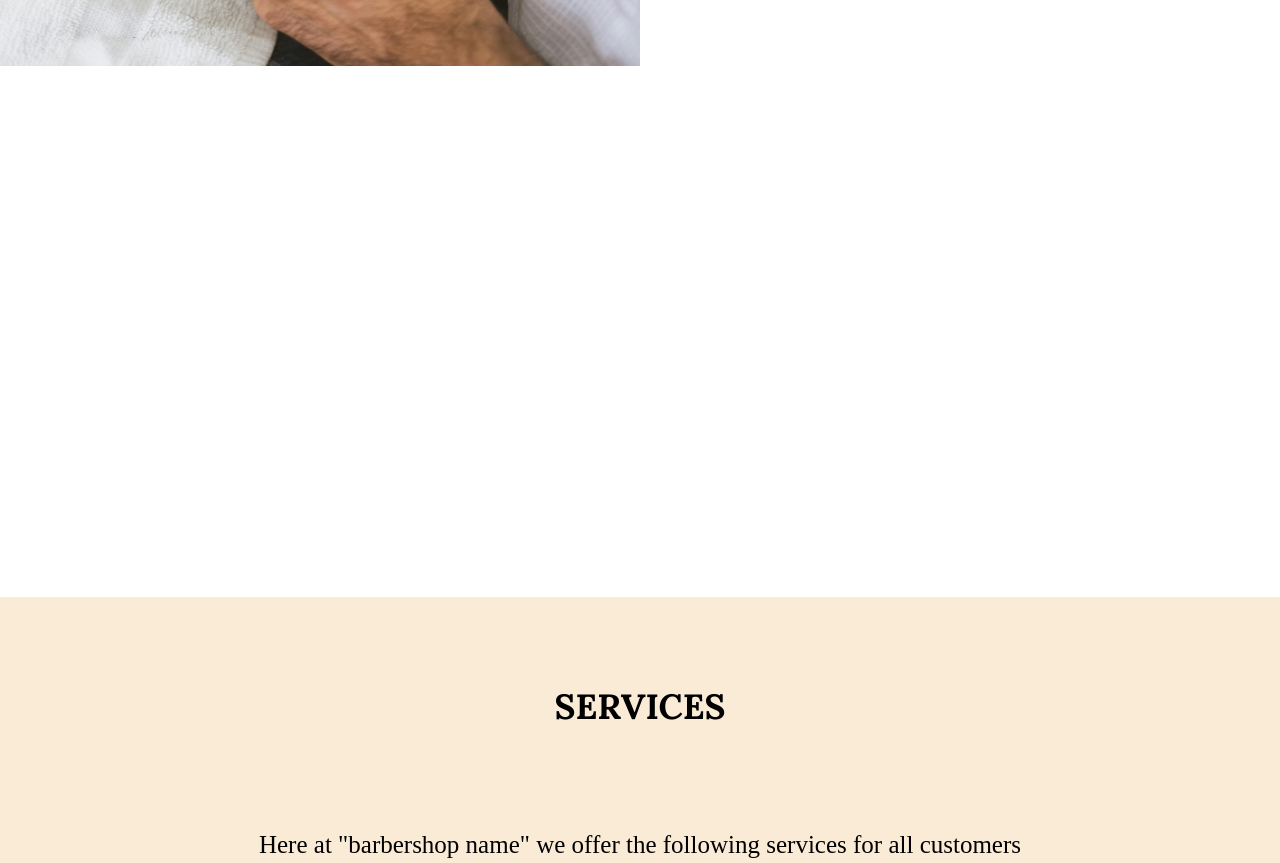
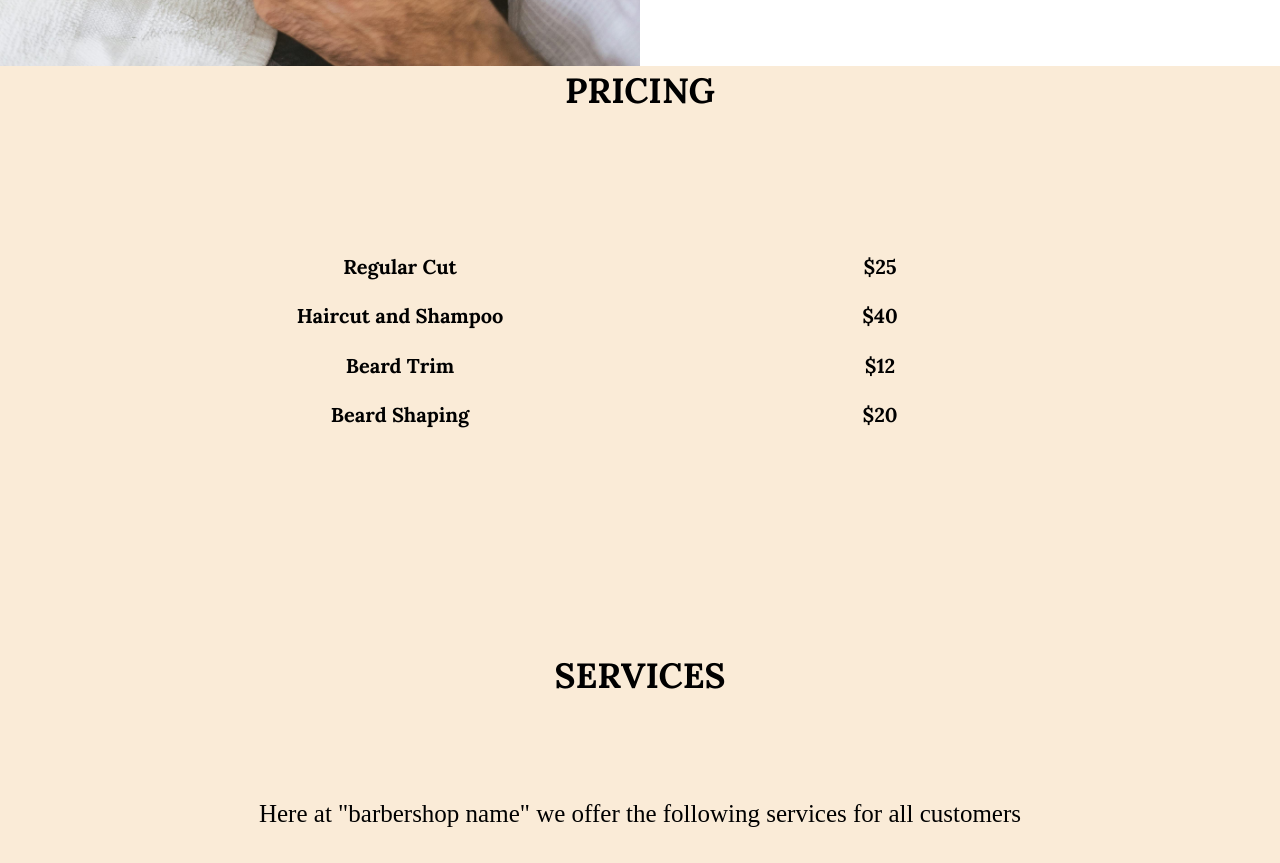
Before and after one commit to Braxtonking123/Barbershop-example, a plain HTML site: page index.html in a window 1280 px wide. Shown: the part 1776-2639 px from the top of the page. Drawn offline with nearby package versions, Linux system fonts and the light colour scheme.

Commit message:
Update styles.css

```diff
--- a/styles.css
+++ b/styles.css
@@ -240,6 +240,77 @@ h1, h2, h3, h4, h5, h6{
                 color: black;
                 font-size: 20px;
             }
+
+
+
+/* PRICING SECTION */
+#pricing-section{
+    width: 100%;
+    height: 500px;
+    display: flex;
+    align-items: center;
+    justify-content: center;
+    background-color: antiquewhite;
+}
+    #pricing-container{
+        width: 75%;
+        height: 100%;
+        display: flex;
+        align-items: center;
+        justify-content: center;
+        flex-direction: column;
+    }
+        #pricing-top{
+            width: 100%;
+            height: 10%;
+            display: flex;
+            align-items: center;
+            justify-content: center;
+        }
+            #pricing-header{
+                color: black;
+                font-size: 35px;
+            }
+        #pricing-bottom{
+            width: 100%;
+            height: 90%;
+            display: flex;
+            align-items: center;
+            justify-content: center;
+            flex-direction: row;
+        }
+            #pricing-left-container, #pricing-right-container{
+                width: 50%;
+                height: 100%;
+                display: flex;
+                align-items: center;
+                justify-content: center;
+                flex-direction: column;
+            }
+                .pricing-titles{
+                    width: 100%;
+                    height: 11%;
+                    display: flex;
+                    align-items: center;
+                    justify-content: center;
+                }
+                    .service-offered{
+                        color: black;
+                        font-size: 20px;
+                    }
+                .pricing-amounts{
+                    width: 100%;
+                    height: 11%;
+                    display: flex;
+                    align-items: center;
+                    justify-content: center;
+                }
+                    .service-prices{
+                        color: black;
+                        font-size: 20px;
+                    }
+
+
 
 
 
@@ -615,6 +686,16 @@ h1, h2, h3, h4, h5, h6{
     height: 50%;
 }
 
+
+/* PRICING SECTION */
+.service-offered{
+    font-size: 14px;
+}
+.service-prices{
+    font-size: 14px;
+}
+
+
 /* SERVICE SECTION */
 #service-card-container{
     flex-direction: column;
```
